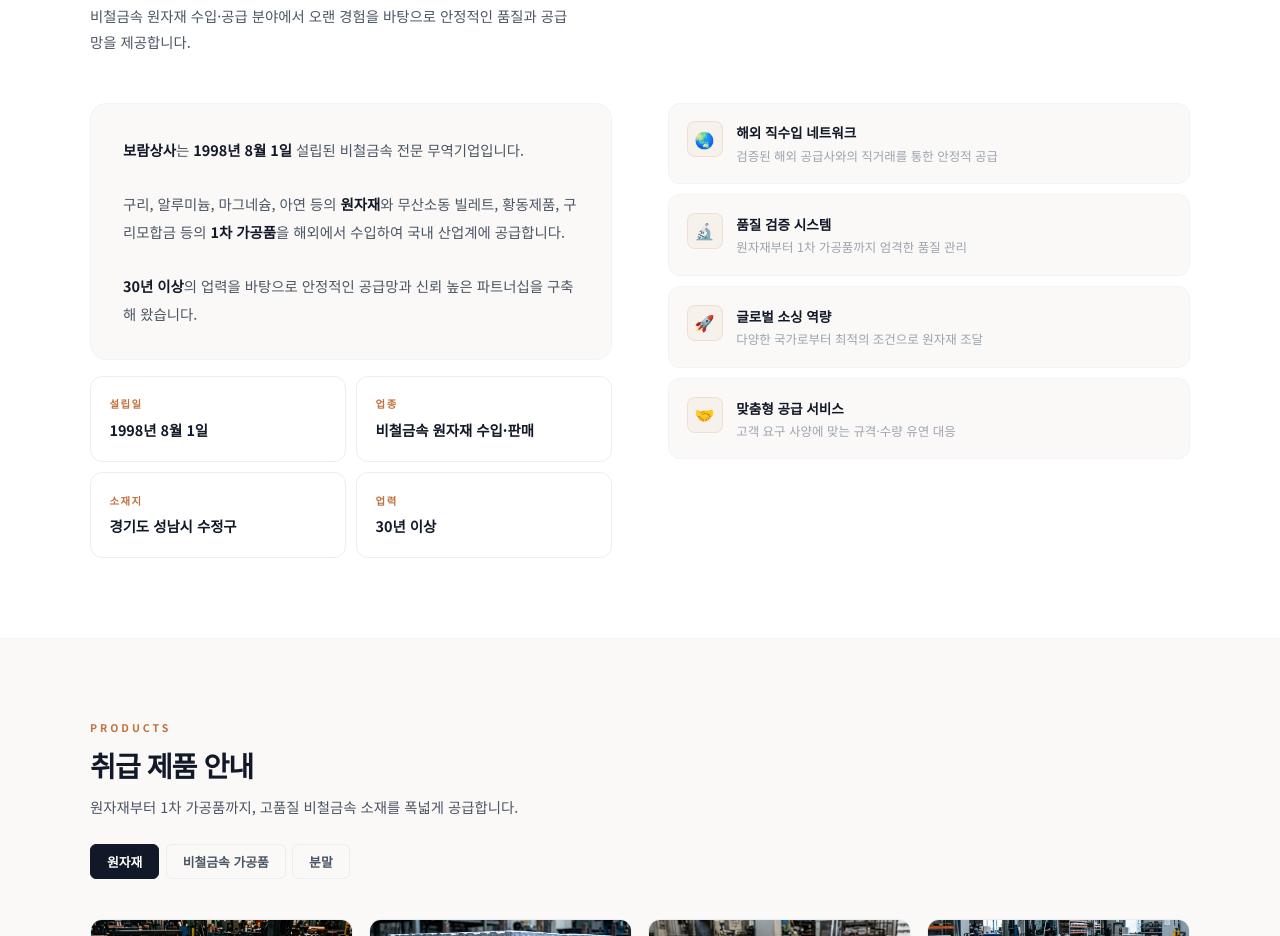
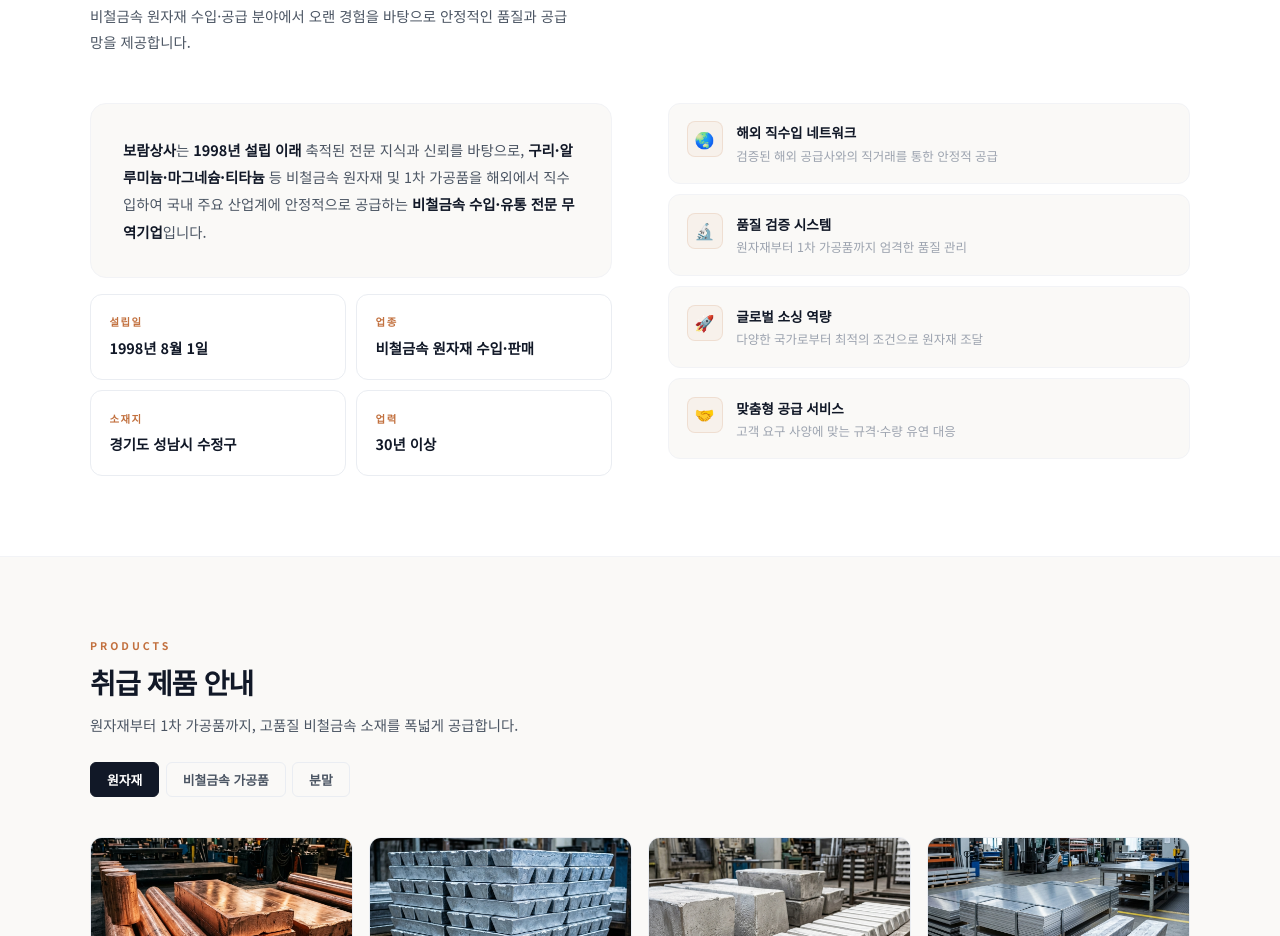
Before and after one commit to amigo260-sketch/Boram, a plain HTML site: page index.html in a window 1280 px wide. Shown: the part 864-1800 px from the top of the page. Drawn offline with Linux system fonts and the light colour scheme.

Commit message:
Add files via upload

```diff
--- a/index.html
+++ b/index.html
@@ -496,9 +496,7 @@
         <div class="reveal">
           <div class="about-text">
             <p>
-              <strong>보람상사</strong>는 <strong>1998년 8월 1일</strong> 설립된 비철금속 전문 무역기업입니다.<br /><br />
-              구리, 알루미늄, 마그네슘, 아연 등의 <strong>원자재</strong>와 무산소동 빌레트, 황동제품, 구리모합금 등의 <strong>1차 가공품</strong>을 해외에서 수입하여 국내 산업계에 공급합니다.<br /><br />
-              <strong>30년 이상</strong>의 업력을 바탕으로 안정적인 공급망과 신뢰 높은 파트너십을 구축해 왔습니다.
+              <strong>보람상사</strong>는 <strong>1998년 설립 이래</strong> 축적된 전문 지식과 신뢰를 바탕으로, <strong>구리·알루미늄·마그네슘·티타늄</strong> 등 비철금속 원자재 및 1차 가공품을 해외에서 직수입하여 국내 주요 산업계에 안정적으로 공급하는 <strong>비철금속 수입·유통 전문 무역기업</strong>입니다.
             </p>
           </div>
           <div class="kpi-row">
```
Also changed, not shown: index_en.html (+1 -1 lines).
